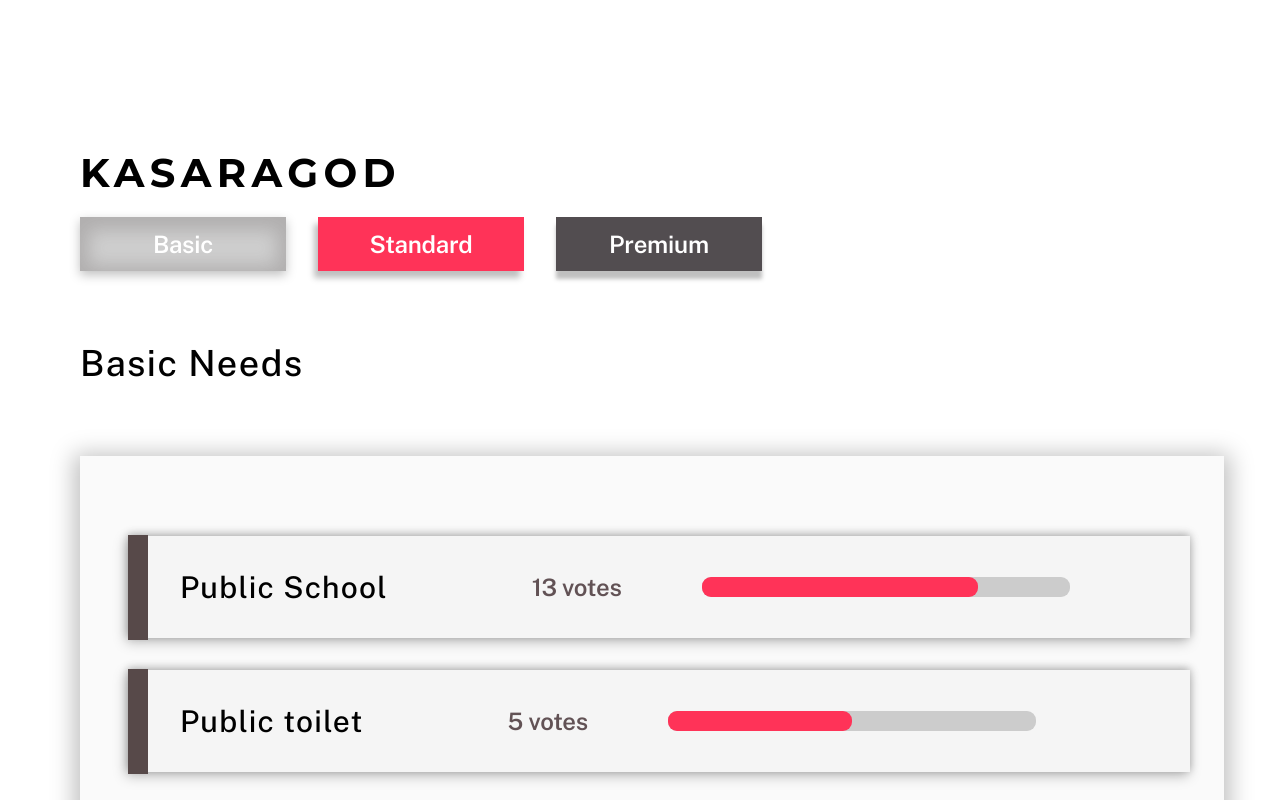
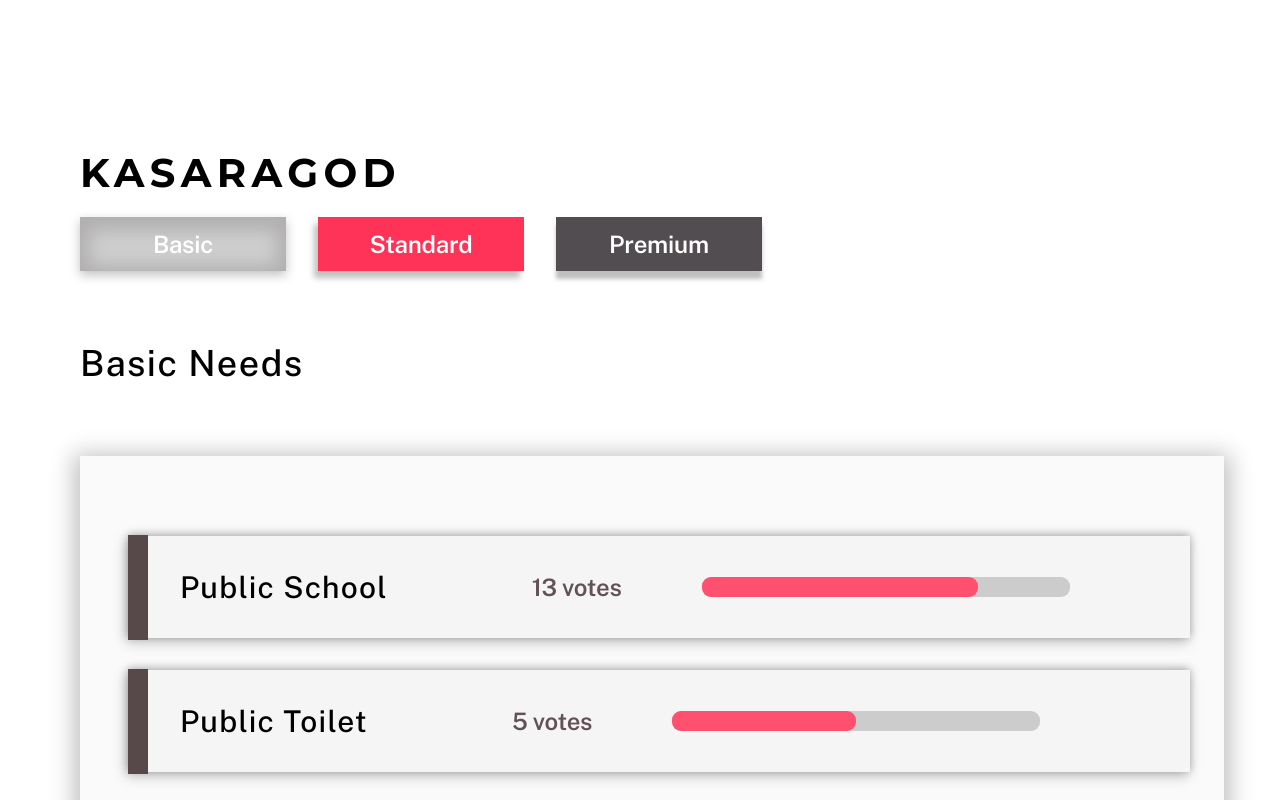
Before and after one commit to Mekhadev2025/Citizens-Needs-Mapping, a React (Vite) app in the folder client/: page /analysis in a window 1280 px wide. Shown: the top 800 px of the page. Built offline with nearby package versions, Linux system fonts and the light colour scheme.

Commit message:
changing colors

```diff
--- a/client/src/components/Card/Card.css
+++ b/client/src/components/Card/Card.css
@@ -24,6 +24,7 @@
 
 
 .cardNeed{
+    text-transform:capitalize;
     white-space: nowrap;
     color: #000;
     font-family: Public Sans;
--- a/client/src/components/LinearGuage/Guage.css
+++ b/client/src/components/LinearGuage/Guage.css
@@ -17,7 +17,7 @@
   }
 
   .gauge-fill {
-    background-color:  #ff3358;
+    background-color:  #FF5070;
     height: 100%;
     transition: width 0.5s;
     border-radius:9px;
```
